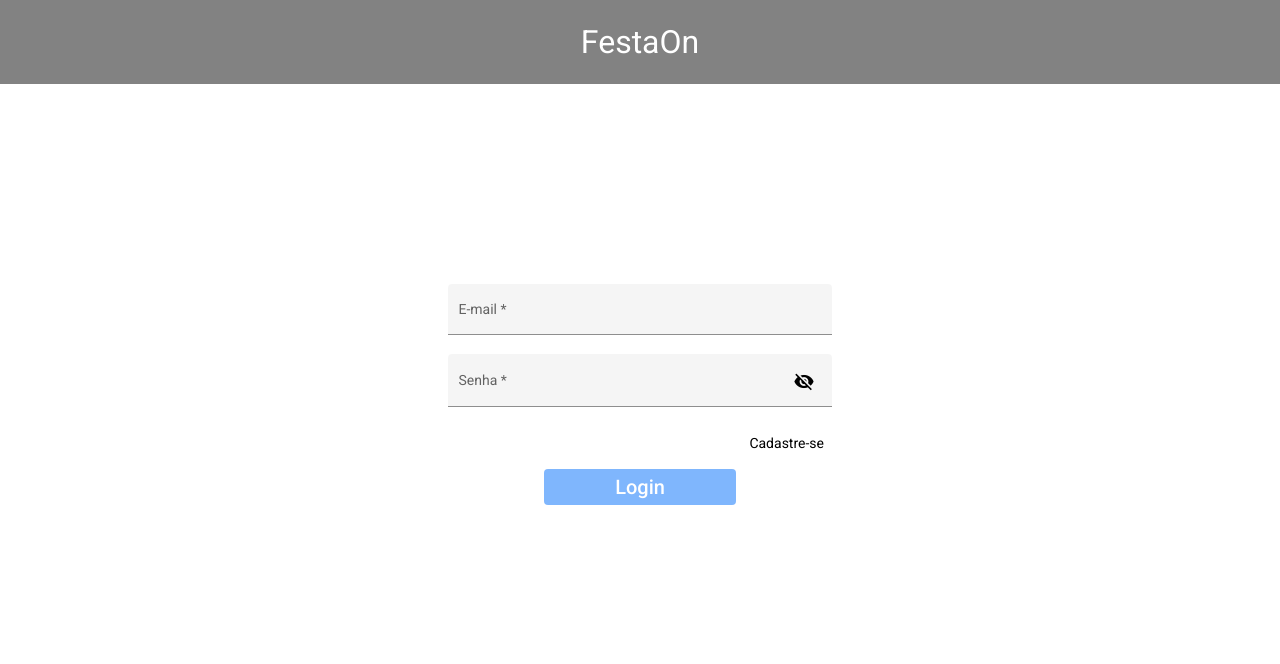
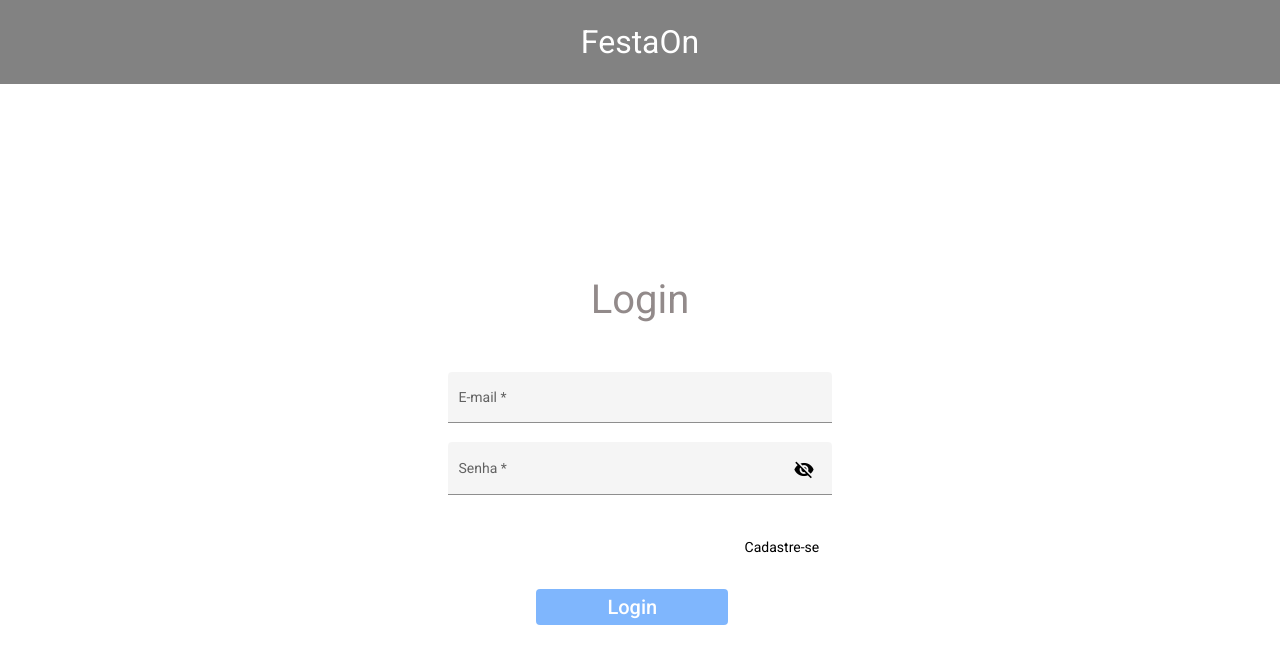
Before and after one commit to mathevsalves/tickets-bsi-web1, an Angular app: page /login in a window 1280 px wide. Shown: the top 664 px of the page. Built offline with nearby package versions, Linux system fonts and the light colour scheme.

Commit message:
- Ajustado login

```diff
--- a/src/app/pages/login/login/login.component.html
+++ b/src/app/pages/login/login/login.component.html
@@ -1,9 +1,10 @@
 <div class="master">
   <div (keyup.enter)="login()">
+    <h1>Login</h1>
     <mat-form-field appearance="fill">
       <mat-label>E-mail</mat-label>
       <input matInput placeholder="exemplo@examplo.com" [formControl]="email" required email>
-      <mat-error *ngIf="email.invalid">E-mail inválido</mat-error>
+      <mat-error *ngIf="email.invalid">E-mail inválido.</mat-error>
     </mat-form-field>
 
     <mat-form-field appearance="fill">
@@ -13,6 +14,7 @@
         [attr.aria-pressed]="hide">
         <mat-icon>{{hide ? 'visibility_off' : 'visibility'}}</mat-icon>
       </button>
+      <mat-error *ngIf="password.invalid">Preencher o campo corretamente.</mat-error>
     </mat-form-field>
 
     <span class="btn-register" (click)="register()">Cadastre-se</span>
--- a/src/app/pages/login/login/login.component.scss
+++ b/src/app/pages/login/login/login.component.scss
@@ -6,15 +6,22 @@
       width: 100%;
     }
 
+    h1 {
+      color: #928A8A;
+      text-align: center;
+      font-size: 5vh;
+      margin-bottom: 7vh !important;
+    }
+
     .btn-register {
       float: right;
       cursor: pointer;
-      margin: 1vh;
+      margin: 3vh 1vw;
     }
 
     .btn-login {
       width: 50%;
-      margin: 1vh 25%;
+      margin: 1vh 23%;
       background-color: #006dfb;
       color: #fff;
       font-size: 2.5vh;
--- a/src/app/pages/login/login/login.component.ts
+++ b/src/app/pages/login/login/login.component.ts
@@ -14,26 +14,27 @@ export class LoginComponent implements OnInit {
 
   public hide: boolean = true;
 
-  constructor() { }
+  constructor(private router: Router) { }
 
   ngOnInit(): void {
   }
 
   public login() {
-    if (this.validatedLogin()) {
+    if (!this.validatedLogin()) {
       if (this.email.value == 'teste@gmail.com' && this.password.value == '123456')
-        alert('logou')
+        this.router.navigate(['show']);
       else
         alert('email ou senha incorretos');
     }
   }
 
   public validatedLogin(): boolean {
-    return this.email.invalid && this.password.invalid;
+    return this.email.invalid || this.password.invalid;
   }
 
   public register() {
     alert('vou para cadastre-se');
+    this.router.navigate(['register']);
   }
 
 
```
